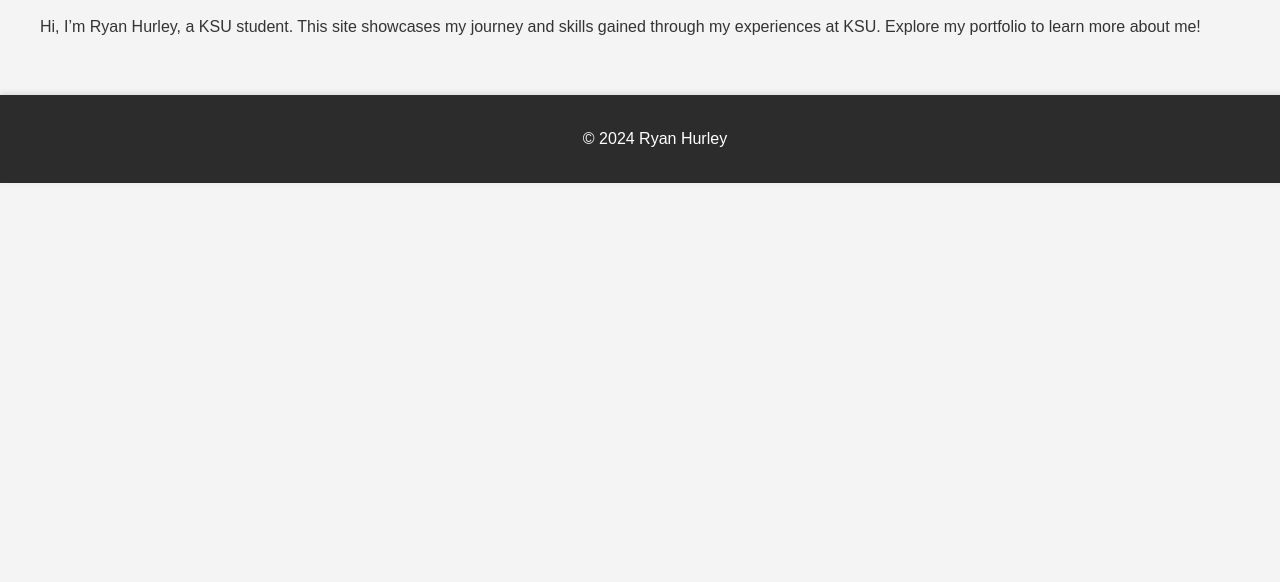
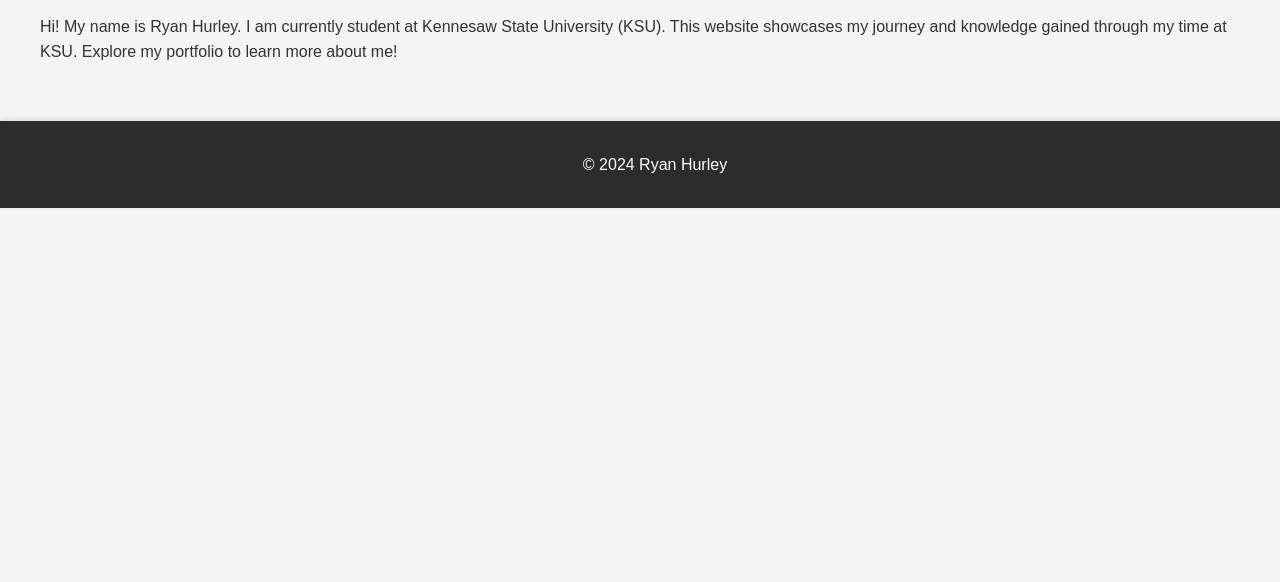
Before and after one commit to Gameplayer25/Project1, a plain HTML site: page index.html in a window 1280 px wide. Shown: the part 218-800 px from the top of the page. Drawn offline with Linux system fonts and the light colour scheme.

Commit message:
Update index.html

```diff
--- a/index.html
+++ b/index.html
@@ -18,7 +18,7 @@
     </header>
     <main>
         <h1>Welcome to My Portfolio</h1>
-        <p>Hi, I’m Ryan Hurley, a KSU student. This site showcases my journey and skills gained through my experiences at KSU. Explore my portfolio to learn more about me!</p>
+        <p>Hi! My name is Ryan Hurley. I am currently student at Kennesaw State University (KSU). This website showcases my journey and knowledge gained through my time at KSU. Explore my portfolio to learn more about me!</p>
     </main>
     <footer>
         <p>&copy; 2024 Ryan Hurley</p>
```
